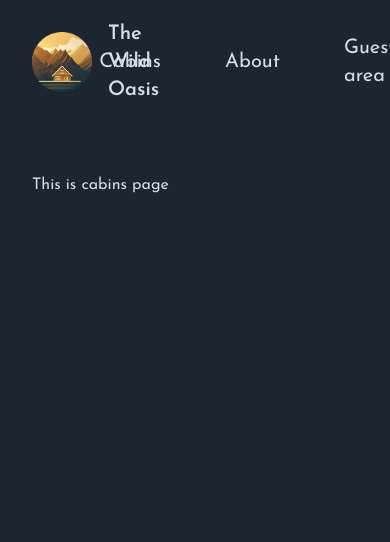
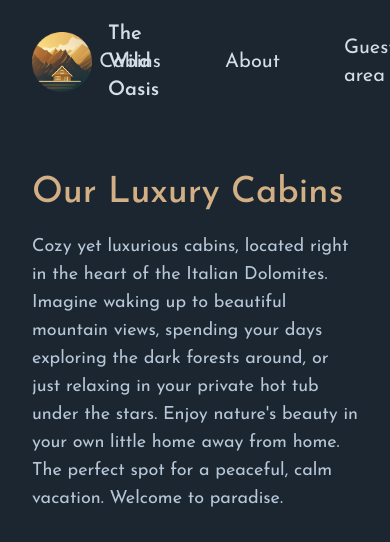
Before and after one commit to shakib97itis/the-wild-embrace-website, a Next.js app: page /cabins in a window 390 px wide. Shown: the top 542 px of the page. Built offline with nearby package versions, Linux system fonts and the light colour scheme.

Commit message:
implement cabin page layout and make it responsive.

```diff
--- /dev/null
+++ b/app/_components/CabinCard.js
@@ -0,0 +1,59 @@
+import {UsersIcon} from '@heroicons/react/24/solid';
+import Image from 'next/image';
+import Link from 'next/link';
+
+function CabinCard({cabin}) {
+  const {id, name, maxCapacity, regularPrice, discount, image} = cabin;
+
+  return (
+    <div className="flex border-primary-800 border">
+      <Image
+        src={image}
+        alt={`Cabin ${name}`}
+        className="flex-1 border-r border-primary-800"
+      />
+
+      <div className="flex-grow">
+        <div className="pt-5 pb-4 px-7 bg-primary-950">
+          <h3 className="text-accent-500 font-semibold text-2xl mb-3">
+            Cabin {name}
+          </h3>
+
+          <div className="flex gap-3 items-center mb-2">
+            <UsersIcon className="h-5 w-5 text-primary-600" />
+            <p className="text-lg text-primary-200">
+              For up to <span className="font-bold">{maxCapacity}</span> guests
+            </p>
+          </div>
+
+          <p className="flex gap-3 justify-end items-baseline">
+            {discount > 0 ? (
+              <>
+                <span className="text-3xl font-[350]">
+                  ${regularPrice - discount}
+                </span>
+                <span className="line-through font-semibold text-primary-600">
+                  ${regularPrice}
+                </span>
+              </>
+            ) : (
+              <span className="text-3xl font-[350]">${regularPrice}</span>
+            )}
+            <span className="text-primary-200">/ night</span>
+          </p>
+        </div>
+
+        <div className="bg-primary-950 border-t border-t-primary-800 text-right">
+          <Link
+            href={`/cabins/${id}`}
+            className="border-l border-primary-800 py-4 px-6 inline-block hover:bg-accent-600 transition-all hover:text-primary-900"
+          >
+            Details & reservation &rarr;
+          </Link>
+        </div>
+      </div>
+    </div>
+  );
+}
+
+export default CabinCard;
--- a/app/cabins/page.js
+++ b/app/cabins/page.js
@@ -1,13 +1,30 @@
-export const metadata = {
-  title: 'Cabins',
-};
+import CabinCard from '@/app/_components/CabinCard';
 
-const Page = async () => {
+export default function Page() {
+  // CHANGE
+  const cabins = [];
+
   return (
     <div>
-      <h1>This is cabins page</h1>
+      <h1 className="text-4xl mb-5 text-accent-400 font-medium">
+        Our Luxury Cabins
+      </h1>
+      <p className="text-primary-200 text-lg mb-10">
+        Cozy yet luxurious cabins, located right in the heart of the Italian
+        Dolomites. Imagine waking up to beautiful mountain views, spending your
+        days exploring the dark forests around, or just relaxing in your private
+        hot tub under the stars. Enjoy nature&apos;s beauty in your own little
+        home away from home. The perfect spot for a peaceful, calm vacation.
+        Welcome to paradise.
+      </p>
+
+      {cabins.length > 0 && (
+        <div className="grid sm:grid-cols-1 md:grid-cols-2 gap-8 lg:gap-12 xl:gap-14">
+          {cabins.map((cabin) => (
+            <CabinCard cabin={cabin} key={cabin.id} />
+          ))}
+        </div>
+      )}
     </div>
   );
-};
-
-export default Page;
+}
```
